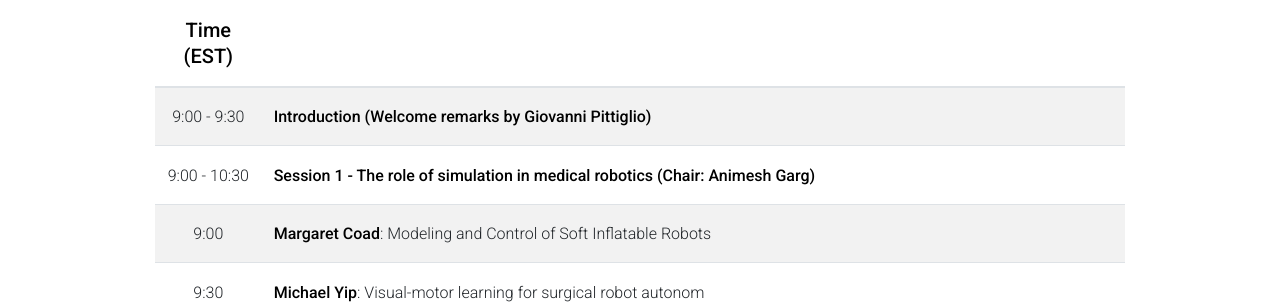
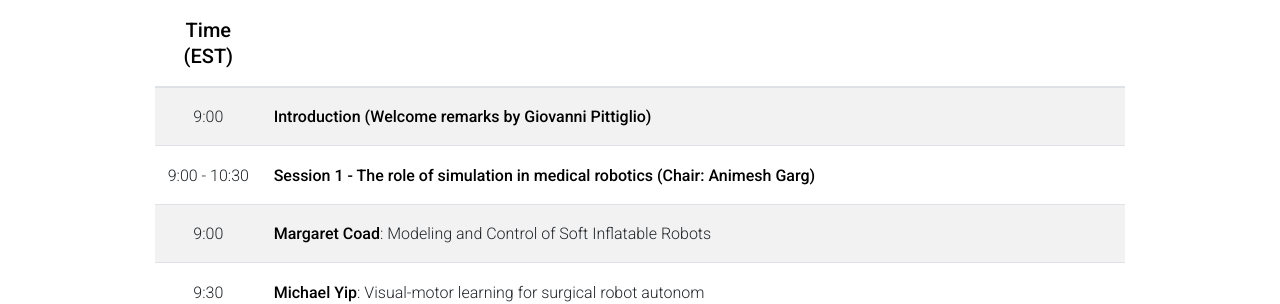
Before and after one commit to future-med-roboticist/future-med-roboticist.github.io, a Jekyll site: the page built from _pages/schedule.md, in a window 1280 px wide and 900 px high. Shown: the part 184-488 px from the top of the window. Built offline with Jekyll 4.4.1, drawn with Linux system fonts in a browser that asks for light colours; comment, search, counter and statistics services are not loaded; a style sheet for code colours, icons or effects is not loaded.

Commit message:
Update schedule.md

```diff
--- a/_pages/schedule.md
+++ b/_pages/schedule.md
@@ -9,7 +9,7 @@ nav_order: 1
 
 | **Time (EST)**{: .h5} |  |
 | :-----:   | :----- |
-| 9:00 - 9:30 | **Introduction (Welcome remarks by Giovanni Pittiglio)** |
+| 9:00| **Introduction (Welcome remarks by Giovanni Pittiglio)** |
 | 9:00 - 10:30| **Session 1 - The role of simulation in medical robotics (Chair: Animesh Garg)**|
 | 9:00 | **Margaret Coad**: Modeling and Control of Soft Inflatable Robots |
 | 9:30 | **Michael Yip**: Visual-motor learning for surgical robot autonom |
```
